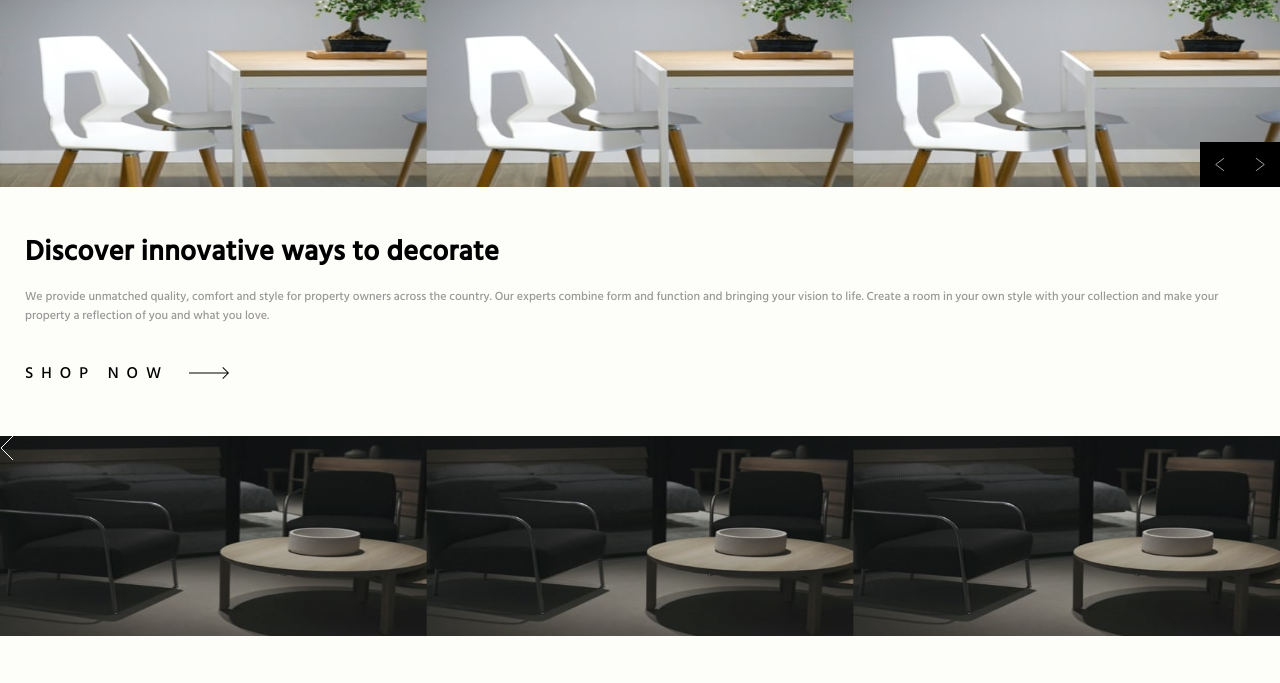
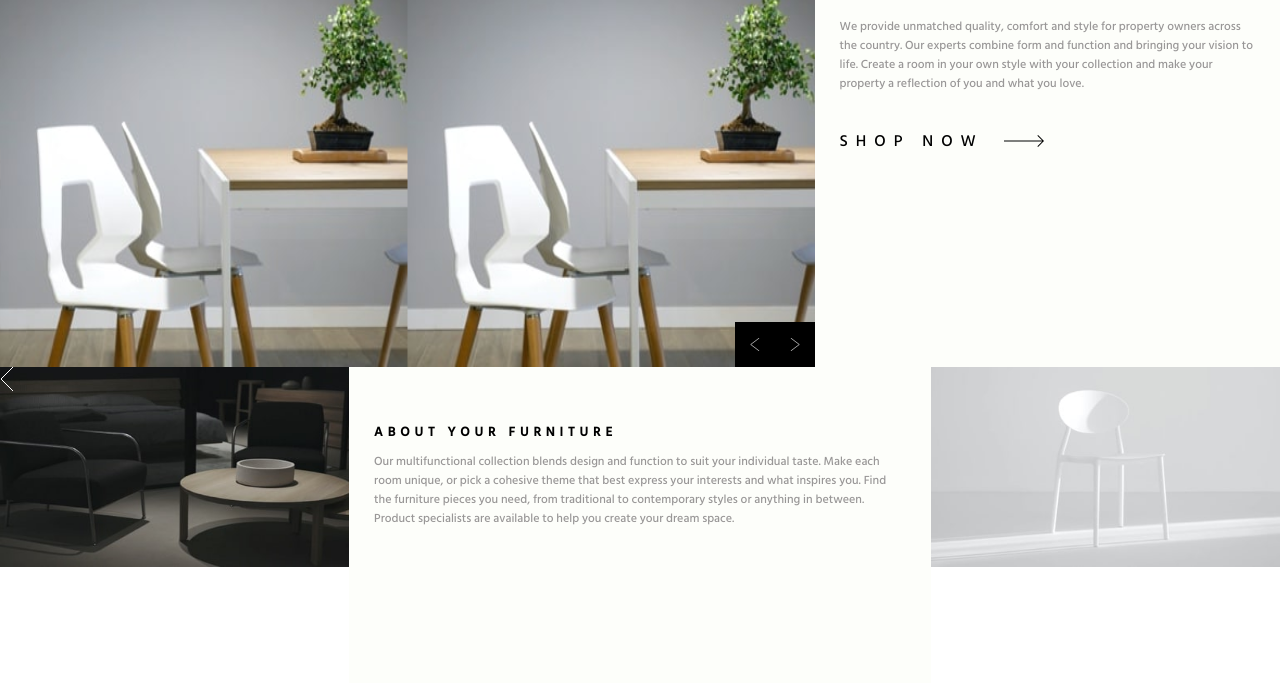
Before and after one commit to realDiegoR/Room-homepage-landingpage, a website: page index.html in a window 1280 px wide. Shown: the part 113-796 px from the top of the page. Drawn offline with Linux system fonts and the light colour scheme.

Commit message:
a little bit responsive

```diff
--- a/css/style.scss
+++ b/css/style.scss
@@ -172,3 +172,41 @@ div.hide{
 .nonclick{
     pointer-events: none;
 }
+
+@media screen and (min-width: 562px) {
+    .grid{
+        min-width: 100%;
+        display: grid;
+        grid-template-columns: repeat(11, 1fr);
+        place-content: center;
+        grid-template-rows: 60vh 40vh;
+
+    }
+
+    .main-picture{
+        grid-column: 1 / 8;
+        height: auto;
+    }
+
+    .text-box--big{
+        grid-column: 8 / 12;
+        z-index: -99;
+    }
+
+    .show-pic--dark{
+        grid-column: 1 / 4;
+    }
+
+    .text-box--small{
+        grid-column: 4 / 9;
+    }
+
+    .show-pic--light{
+        grid-column: 9 / 12;
+    }
+
+    .btn-container{
+        // right: -40px;
+        z-index: 99;
+    }
+}
--- a/index.html
+++ b/index.html
@@ -43,7 +43,7 @@
         </div>
     </section>
 
-    <section class="text-box">
+    <section class="text-box text-box--big">
         <h2 class="text-box__title">Discover innovative ways to decorate</h2>
         <p class="text-box__text">We provide unmatched quality, comfort and style for property owners across the country. Our experts combine form and function and bringing your vision to life. Create a room in your own style with your collection and make your property a reflection of you and what you love.</p>
 
@@ -53,12 +53,12 @@
         </div>
     </section>
 
-    <section class="show-pic">
+    <section class="show-pic show-pic--dark">
         <img src="./room-homepage-master/images/icon-angle-left.svg">
 
     </section>
 
-    <section class="text-box">
+    <section class="text-box text-box--small">
         <h2 class="text-box__title text-box__title--uppercase">About your furniture</h2>
         <p class="text-box__text">Our multifunctional collection blends design and function to suit your individual taste. Make each room unique, or pick a cohesive theme that best express your interests and what inspires you. Find the furniture pieces you need, from traditional to contemporary styles or anything in between. Product specialists are available to help you create your dream space.</p>
     </section>
--- a/js/index.js
+++ b/js/index.js
@@ -41,8 +41,11 @@ btn.addEventListener("click", ev => {
             if (image == 3) return false
             if (image == 1) {
                 hero.style.backgroundImage = heroImages.mobile_hero_2
+                hero.style.backgroundImage = heroImages.mobile_hero_2
             } else if (image == 2) {
                 hero.style.backgroundImage = heroImages.mobile_hero_3
+                hero.style.backgroundImage = heroImages.mobile_hero_3
+
             }
             image++
         }
@@ -51,6 +54,7 @@ btn.addEventListener("click", ev => {
 
         }
     }
+    alert(hero.style.backgroundImage)
 })
 
 function timeout() {
```
Also changed, not shown: css/style.css, 1 other file.
